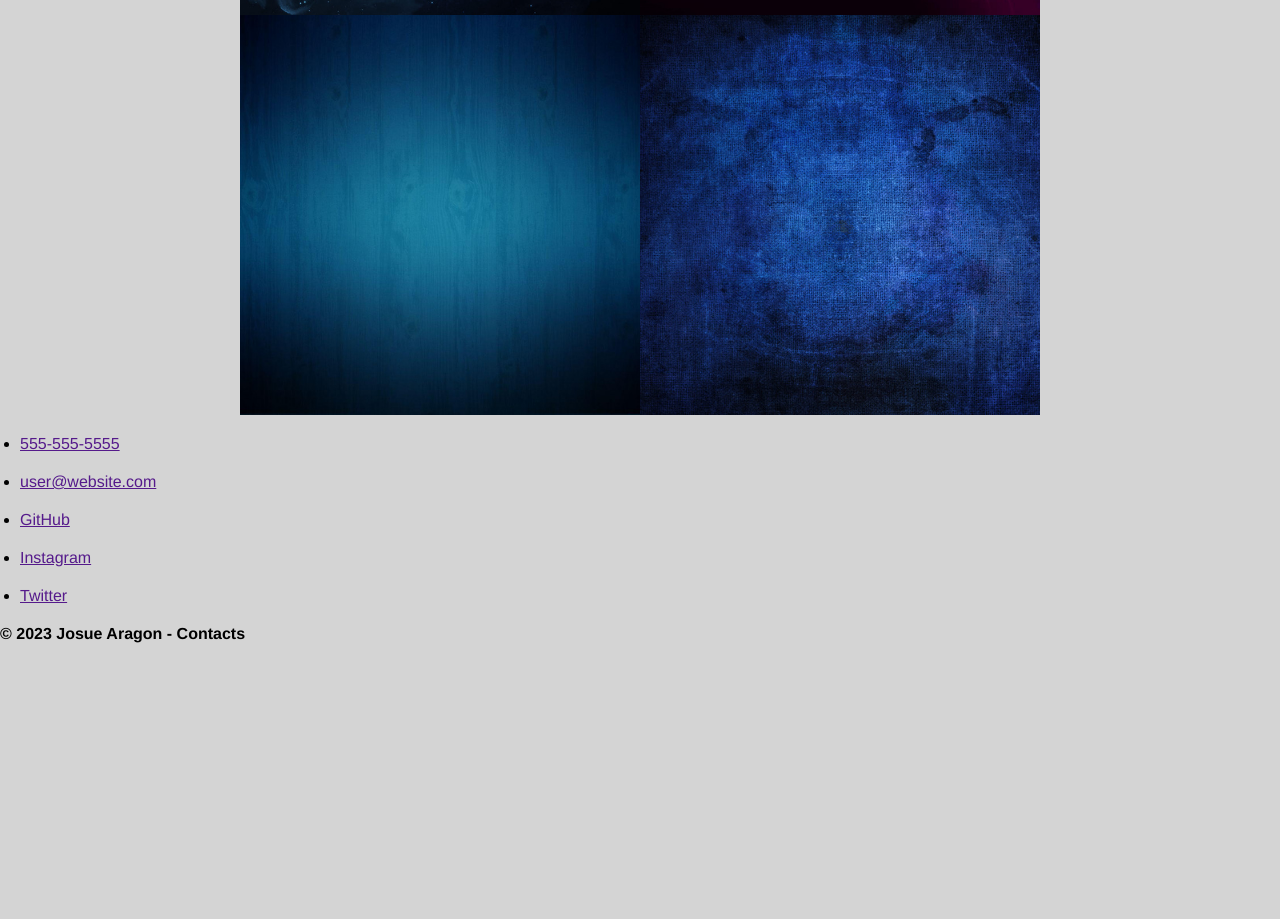
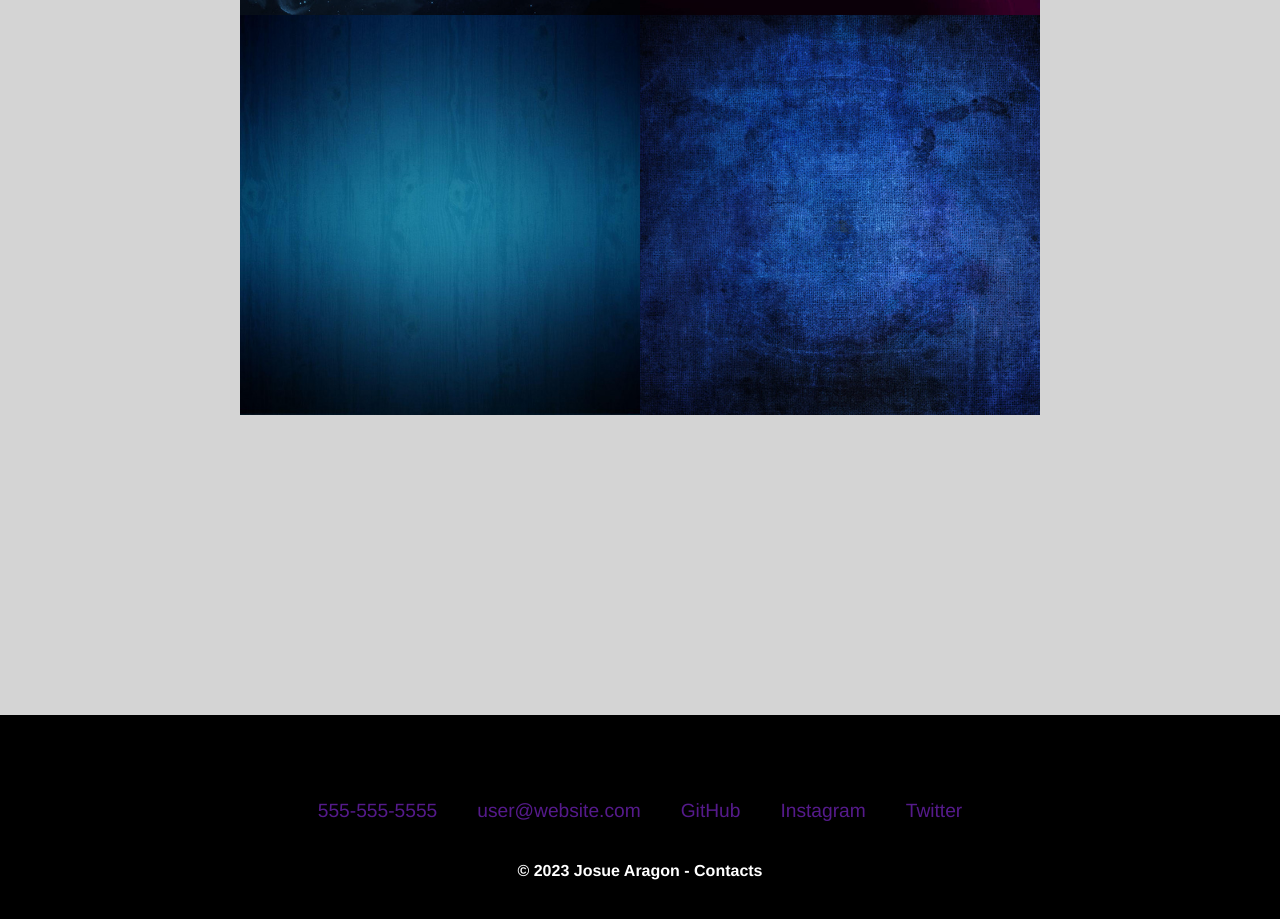
Before and after one commit to JAragon94/JOSUE-PORTFOLIO, a plain HTML site: page index.html in a window 1280 px wide. Shown: the part 3268-4187 px from the top of the page. Before the commit the page ends 3911 px from the top, so only its background shows below. Drawn offline with Linux system fonts and the light colour scheme.

Commit message:
added style to footer

```diff
--- a/assets/mysheet.css
+++ b/assets/mysheet.css
@@ -131,3 +131,31 @@ span {
     width: 200px;
     height: 200px;
 }
+
+.footer {
+    padding: 65px;
+margin-top: 300px;
+}
+
+.contact-links {
+    display: flex;
+    flex-direction: row;
+    justify-content: center;
+    font-size: larger;
+}
+
+.contact-links a {
+    text-decoration: none;
+}
+
+.contact-links a:hover {
+    text-decoration: overline;
+    text-decoration-color: yellow;
+}
+
+h4 {
+    display: flex;
+    justify-content: center;
+    color: white;
+    padding-top: 20px;
+}
--- a/index.html
+++ b/index.html
@@ -53,7 +53,7 @@
     </main>
 
     <footer>
-        <div>
+        <div class="footer">
             <ul id="contacts" class="contact-links">
                 <li><a href="">555-555-5555</a></li>
                 <li><a href="">user@website.com</a></li>
```
